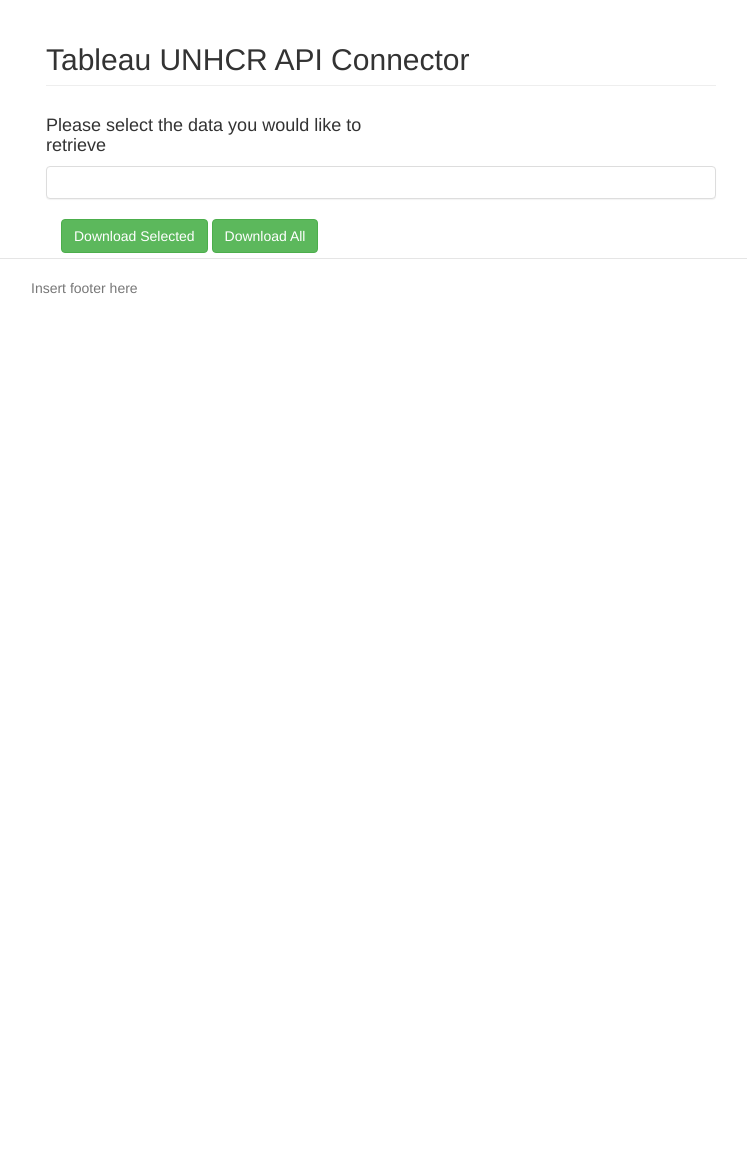
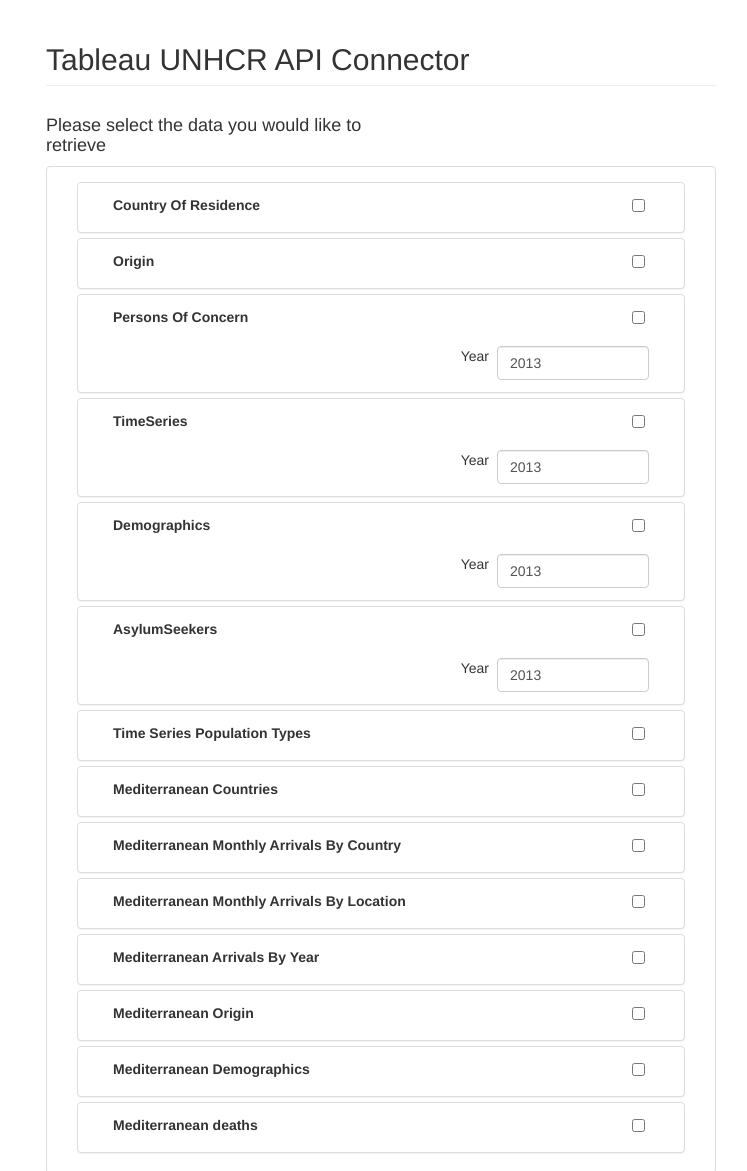
Before and after one commit to alexeiZamyatin/tableau-unhcr-connector, a website: page app/index.html in a window 1280 px wide. Shown: the part 100-1271 px from the top of the page, without its empty margins (259-1006 px from the left). Before the commit the page ends 800 px from the top, so only its background shows below. Drawn offline with nearby package versions, Linux system fonts and the light colour scheme; some packages are replaced by stand-ins of ours; files that its build step writes are made by us from their sources.

Commit message:
Now using service to retrieve api data

```diff
--- a/app/index.html
+++ b/app/index.html
@@ -96,6 +96,7 @@
 <script src="scripts/rest/rest.js"></script>
 <!-- services -->
 <script src="scripts/service/schemaService.js"></script>
+<script src="scripts/service/apiService.js"></script>
 <script src="scripts/rest/rest.js"></script>
 
 
--- a/app/scripts/controllers/connectorController.js
+++ b/app/scripts/controllers/connectorController.js
@@ -2,7 +2,7 @@
 
 
 angular.module('tableauUnhcrConnectorApp')
-  .controller('ConnectorController', function ($q, $scope, $log, SchemaService, Stats, ApiCalls) {
+  .controller('ConnectorController', function ($q, $scope, $log, SchemaService, Stats, ApiService) {
 
     var myConnector = tableau.makeConnector();
 
@@ -13,7 +13,7 @@
 
     vm.error = undefined;
 
-    vm.apiCalls = ApiCalls.query();
+    vm.apiCalls = ApiService.getApis();
 
     vm.selectedData = {};
 
--- a/app/scripts/rest/rest.js
+++ b/app/scripts/rest/rest.js
@@ -192,9 +192,6 @@
  * JSON Files
  */
 
-  .service('ApiCalls', function ($http) {
-    var vm = this;
-    vm.query = function () {
-      return $http.jsonp('json/availableApiCalls.json?callback=JSON_CALLBACK')
-    };
+  .factory('ApiCalls', function ($resource) {
+    return $resource('json/availableApiCalls.json');
   });
--- /dev/null
+++ b/app/scripts/service/apiService.js
@@ -0,0 +1,101 @@
+angular.module('tableauUnhcrConnectorApp')
+  .service('ApiService', function($log) {
+    'use strict';
+
+
+    this.apis =
+      [
+        {
+          "name": "Country Of Residence",
+          "id": "country_of_residence",
+          "url": "stats/country_of_residence.json"
+        },
+        {
+          "name": "Origin",
+          "id": "origin",
+          "url": "stats/origin.json"
+        },
+
+        {
+          "name": "Persons Of Concern",
+          "id": "persons_of_concern",
+          "url": "stats/persons_of_concern.json",
+          "params": {"year": 2013},
+          "paramName": "Year",
+          "paramValue": 2013
+        },
+        {
+          "name": "TimeSeries",
+          "id": "time_series",
+          "url": "stats/time_series.json",
+          "params": {"year": 2013},
+          "paramName": "Year",
+          "paramValue": 2013
+        },
+        {
+          "name": "Demographics",
+          "id": "demographics",
+          "url": "stats/demographics.json",
+          "params": {"year": 2013},
+          "paramName": "Year",
+          "paramValue": 2013
+        },
+        {
+          "name": "AsylumSeekers",
+          "id": "asylum_seekers",
+          "url": "stats/asylum_seekers.json",
+          "params": {"year": 2013},
+          "paramName": "Year",
+          "paramValue": 2013
+        },
+        {
+          "name": "Time Series Population Types",
+          "id": "time_series_population_types",
+          "url": "stats/time_series_population_types.json"
+        },
+
+        {
+          "name": "Mediterranean Countries",
+          "id": "mediterranean_countries",
+          "url": "stats/mediterranean/countries.json"
+        },
+        {
+          "name": "Mediterranean Monthly Arrivals By Country",
+          "id": "mediterranean_monthly_arrivals_by_country",
+          "url": "stats/mediterranean/monthly_arrivals_by_country.json"
+        },
+        {
+          "name": "Mediterranean Monthly Arrivals By Location",
+          "id": "mediterranean_monthly_arrivals_by_location",
+          "url": "stats/mediterranean/monthly_arrivals_by_location.json"
+        },
+        {
+          "name": "Mediterranean Arrivals By Year",
+          "id": "mediterranean_arrivals_by_year",
+          "url": "stats/mediterranean/arrivals_by_year.json"
+        },
+        {
+          "name": "Mediterranean Origin",
+          "id": "mediterranean_origin",
+          "url": "stats/mediterranean/origin.json"
+        },
+        {
+          "name": "Mediterranean Demographics",
+          "id": "mediterranean_demographics",
+          "url": "stats/mediterranean/demographics.json"
+        },
+        {
+          "name": "Mediterranean deaths",
+          "id": "mediterranean_deaths",
+          "url": "stats/mediterranean/deaths.json"
+        }
+      ];
+
+
+
+    this.getApis = function(){
+      return this.apis;
+    }
+
+
+  });
```
